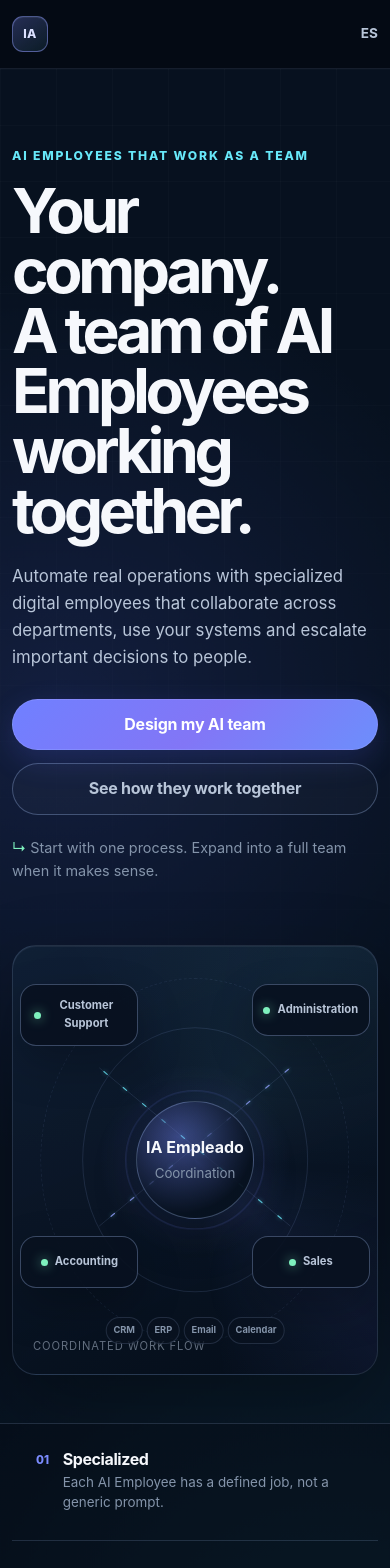
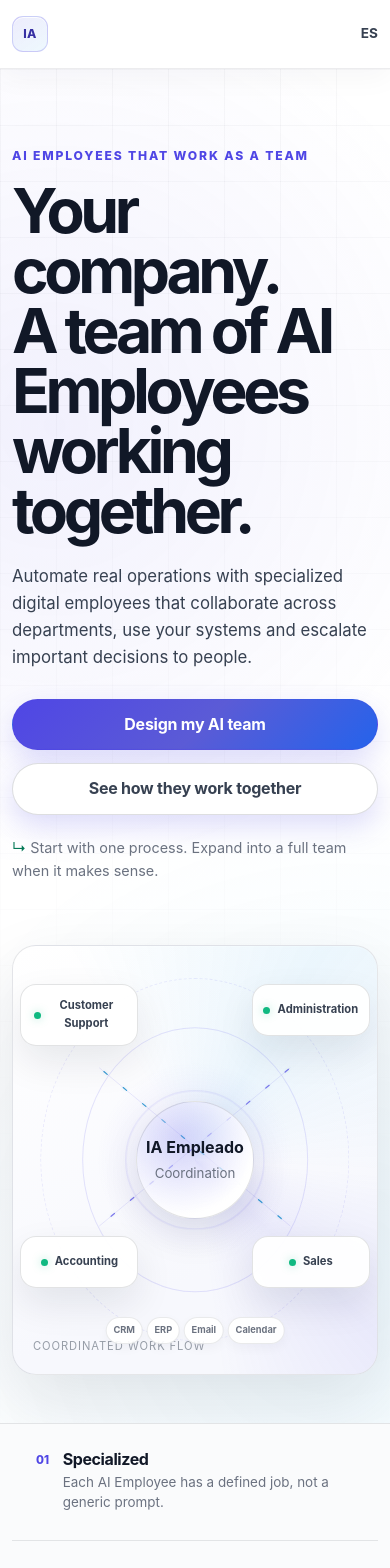
Before and after one commit to Emmakex/ia-empleado-web, a Next.js app: page /en in a window 390 px wide. Shown: the top 1568 px of the page. Built offline with nearby package versions, Linux system fonts and the light colour scheme.

Commit message:
feat: adopt light-first commercial design
Switch the Phase 1 commercial shell to a white-first visual system while preserving bilingual SEO/GEO content, responsive behavior, accessibility, and the collaborative ecosystem animation.

```diff
--- a/app/(en)/en/layout.tsx
+++ b/app/(en)/en/layout.tsx
@@ -1,5 +1,6 @@
 import type { Metadata, Viewport } from "next";
 import "../../globals.css";
+import "../../light-theme.css";
 import { getDictionary } from "../../../lib/i18n";
 
 const dictionary = getDictionary("en");
@@ -34,8 +35,8 @@ export const metadata: Metadata = {
 export const viewport: Viewport = {
   width: "device-width",
   initialScale: 1,
-  colorScheme: "dark",
-  themeColor: "#07111f",
+  colorScheme: "light",
+  themeColor: "#ffffff",
 };
 
 export default function EnglishRootLayout({ children }: Readonly<{ children: React.ReactNode }>) {
--- a/app/(es)/layout.tsx
+++ b/app/(es)/layout.tsx
@@ -1,5 +1,6 @@
 import type { Metadata, Viewport } from "next";
 import "../globals.css";
+import "../light-theme.css";
 import { getDictionary } from "../../lib/i18n";
 
 const dictionary = getDictionary("es");
@@ -34,8 +35,8 @@ export const metadata: Metadata = {
 export const viewport: Viewport = {
   width: "device-width",
   initialScale: 1,
-  colorScheme: "dark",
-  themeColor: "#07111f",
+  colorScheme: "light",
+  themeColor: "#ffffff",
 };
 
 export default function SpanishRootLayout({ children }: Readonly<{ children: React.ReactNode }>) {
--- /dev/null
+++ b/app/light-theme.css
@@ -0,0 +1,277 @@
+:root {
+  color-scheme: light;
+  --bg: #ffffff;
+  --bg-deep: #f7f8fb;
+  --surface: #ffffff;
+  --surface-strong: #f4f6fb;
+  --surface-soft: rgba(255, 255, 255, 0.86);
+  --line: rgba(17, 24, 39, 0.1);
+  --line-strong: rgba(17, 24, 39, 0.18);
+  --text: #111827;
+  --text-soft: #374151;
+  --text-muted: #6b7280;
+  --accent: #4f46e5;
+  --accent-bright: #4338ca;
+  --accent-cyan: #0369a1;
+  --accent-green: #047857;
+  --danger-soft: #b42318;
+  --shadow: 0 28px 70px rgba(15, 23, 42, 0.1);
+}
+
+html {
+  background: var(--bg-deep);
+}
+
+body {
+  background:
+    radial-gradient(circle at 14% 3%, rgba(79, 70, 229, 0.08), transparent 28rem),
+    radial-gradient(circle at 88% 9%, rgba(14, 165, 233, 0.07), transparent 30rem),
+    #ffffff;
+}
+
+:focus-visible {
+  outline-color: #2563eb;
+}
+
+::selection {
+  background: rgba(79, 70, 229, 0.16);
+  color: var(--text);
+}
+
+.skip-link {
+  background: #111827;
+  color: #ffffff;
+}
+
+.site-header {
+  border-bottom-color: rgba(17, 24, 39, 0.08);
+  background: rgba(255, 255, 255, 0.88);
+  box-shadow: 0 8px 30px rgba(15, 23, 42, 0.04);
+}
+
+.brand-mark {
+  border-color: rgba(79, 70, 229, 0.22);
+  background: linear-gradient(145deg, rgba(79, 70, 229, 0.1), rgba(14, 165, 233, 0.07));
+  color: #3730a3;
+  box-shadow: inset 0 1px rgba(255, 255, 255, 0.8);
+}
+
+.button {
+  border-color: rgba(79, 70, 229, 0.22);
+  background: linear-gradient(135deg, #4f46e5, #5b5bd6 52%, #2563eb);
+  box-shadow: 0 12px 28px rgba(79, 70, 229, 0.18);
+}
+
+.button:hover {
+  box-shadow: 0 16px 36px rgba(79, 70, 229, 0.24);
+}
+
+.button-ghost {
+  background: #ffffff;
+  border-color: rgba(17, 24, 39, 0.14);
+  color: var(--text-soft);
+}
+
+.button-ghost:hover {
+  border-color: rgba(79, 70, 229, 0.34);
+  color: var(--text);
+}
+
+.hero::before {
+  background-image:
+    linear-gradient(rgba(17, 24, 39, 0.035) 1px, transparent 1px),
+    linear-gradient(90deg, rgba(17, 24, 39, 0.035) 1px, transparent 1px);
+}
+
+.eyebrow {
+  color: #4f46e5;
+}
+
+.hero-note span,
+.check-list li::before,
+.security-symbol {
+  color: var(--accent-green);
+}
+
+.ecosystem-card {
+  border-color: rgba(17, 24, 39, 0.1);
+  background:
+    radial-gradient(circle at center, rgba(79, 70, 229, 0.11), transparent 35%),
+    linear-gradient(155deg, #ffffff, #f7f8fd 70%);
+  box-shadow: var(--shadow), inset 0 1px rgba(255, 255, 255, 0.9);
+}
+
+.ecosystem-card::before {
+  background: conic-gradient(from 0deg, transparent, rgba(79, 70, 229, 0.08), transparent 22%, transparent 65%, rgba(14, 165, 233, 0.07), transparent);
+}
+
+.ecosystem-orbit {
+  border-color: rgba(79, 70, 229, 0.14);
+}
+
+.network-lines path {
+  stroke: rgba(79, 70, 229, 0.16);
+}
+
+.network-lines .network-flow {
+  stroke: rgba(2, 132, 199, 0.76);
+  filter: drop-shadow(0 0 3px rgba(2, 132, 199, 0.2));
+}
+
+.network-lines .network-flow-delay {
+  stroke: rgba(79, 70, 229, 0.68);
+}
+
+.core-node,
+.employee-node {
+  border-color: rgba(17, 24, 39, 0.12);
+  background: rgba(255, 255, 255, 0.94);
+  box-shadow: 0 16px 38px rgba(15, 23, 42, 0.09);
+}
+
+.core-node {
+  background: radial-gradient(circle at 35% 30%, rgba(99, 102, 241, 0.18), #ffffff 72%);
+}
+
+.core-pulse {
+  border-color: rgba(79, 70, 229, 0.2);
+}
+
+.node-status {
+  background: #10b981;
+  box-shadow: 0 0 10px rgba(16, 185, 129, 0.35);
+}
+
+.system-row span {
+  border-color: rgba(17, 24, 39, 0.09);
+  background: rgba(255, 255, 255, 0.92);
+  color: #6b7280;
+  box-shadow: 0 4px 12px rgba(15, 23, 42, 0.04);
+}
+
+.visual-caption {
+  color: rgba(75, 85, 99, 0.56);
+}
+
+.principles-strip {
+  background: #fafbfc;
+}
+
+.section-panel {
+  background:
+    radial-gradient(circle at 75% 25%, rgba(79, 70, 229, 0.045), transparent 30rem),
+    #f8fafc;
+}
+
+.check-list li {
+  background: #ffffff;
+  box-shadow: 0 7px 22px rgba(15, 23, 42, 0.035);
+}
+
+.workflow-step {
+  background: linear-gradient(180deg, #ffffff, #f8fafc);
+  box-shadow: 0 8px 24px rgba(15, 23, 42, 0.035);
+}
+
+.step-index,
+.level-number,
+.comparison-label {
+  color: #4f46e5;
+}
+
+.step-arrow,
+.comparison-divider {
+  color: rgba(79, 70, 229, 0.55);
+}
+
+.level-card {
+  background: #ffffff;
+  box-shadow: 0 8px 24px rgba(15, 23, 42, 0.035);
+}
+
+.level-card:nth-child(2) {
+  background: linear-gradient(150deg, rgba(79, 70, 229, 0.07), #ffffff 68%);
+  border-color: rgba(79, 70, 229, 0.18);
+}
+
+.level-connector {
+  background: #ffffff;
+  color: #4f46e5;
+}
+
+.info-card,
+.team-card,
+.security-card {
+  background: #ffffff;
+  box-shadow: 0 8px 24px rgba(15, 23, 42, 0.035);
+}
+
+.status-pill {
+  border-color: rgba(4, 120, 87, 0.16);
+  background: rgba(16, 185, 129, 0.08);
+  color: #047857;
+}
+
+.avatar-mark {
+  border-color: rgba(79, 70, 229, 0.18);
+  background: linear-gradient(145deg, rgba(79, 70, 229, 0.1), rgba(14, 165, 233, 0.06));
+  color: #3730a3;
+}
+
+.team-card::after {
+  background: radial-gradient(circle, rgba(79, 70, 229, 0.08), transparent 70%);
+}
+
+.team-icon {
+  color: #0369a1;
+}
+
+.team-members {
+  color: #4338ca !important;
+}
+
+.muted-card {
+  background: #ffffff;
+}
+
+.active-card {
+  border-color: rgba(79, 70, 229, 0.2);
+  background: linear-gradient(150deg, rgba(79, 70, 229, 0.065), rgba(14, 165, 233, 0.025), #ffffff 72%);
+}
+
+.integration-chip {
+  background: #ffffff;
+  box-shadow: 0 6px 18px rgba(15, 23, 42, 0.03);
+}
+
+.chip-strong {
+  border-color: rgba(79, 70, 229, 0.2);
+  background: rgba(79, 70, 229, 0.065);
+  color: #3730a3;
+}
+
+.faq-item summary span {
+  color: #4f46e5;
+}
+
+.cta-panel {
+  border-color: rgba(79, 70, 229, 0.16);
+  background:
+    radial-gradient(circle at 82% 15%, rgba(14, 165, 233, 0.07), transparent 22rem),
+    radial-gradient(circle at 18% 85%, rgba(79, 70, 229, 0.09), transparent 28rem),
+    #ffffff;
+  box-shadow: 0 24px 60px rgba(15, 23, 42, 0.08);
+}
+
+.site-footer {
+  background: #f8fafc;
+}
+
+@media (prefers-contrast: more) {
+  :root {
+    --line: rgba(17, 24, 39, 0.2);
+    --line-strong: rgba(17, 24, 39, 0.34);
+    --text-soft: #1f2937;
+    --text-muted: #4b5563;
+  }
+}
```
